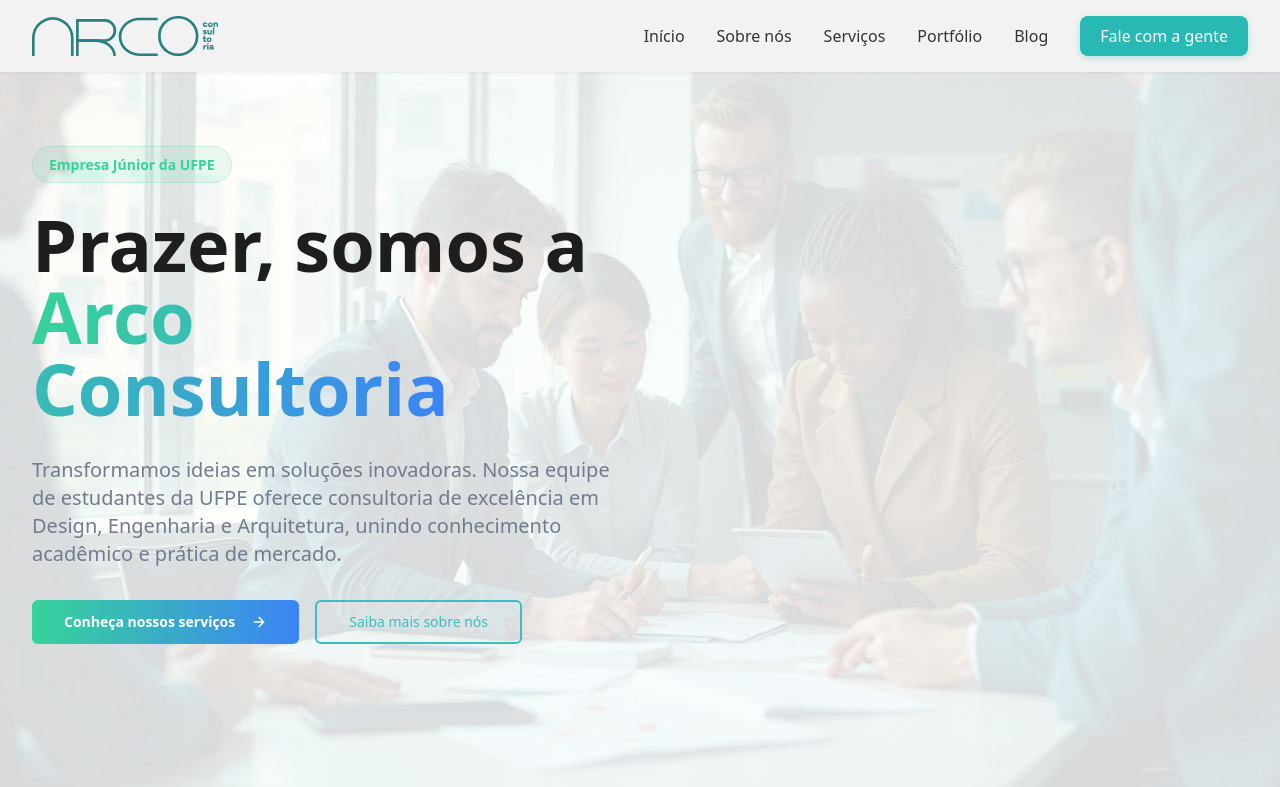
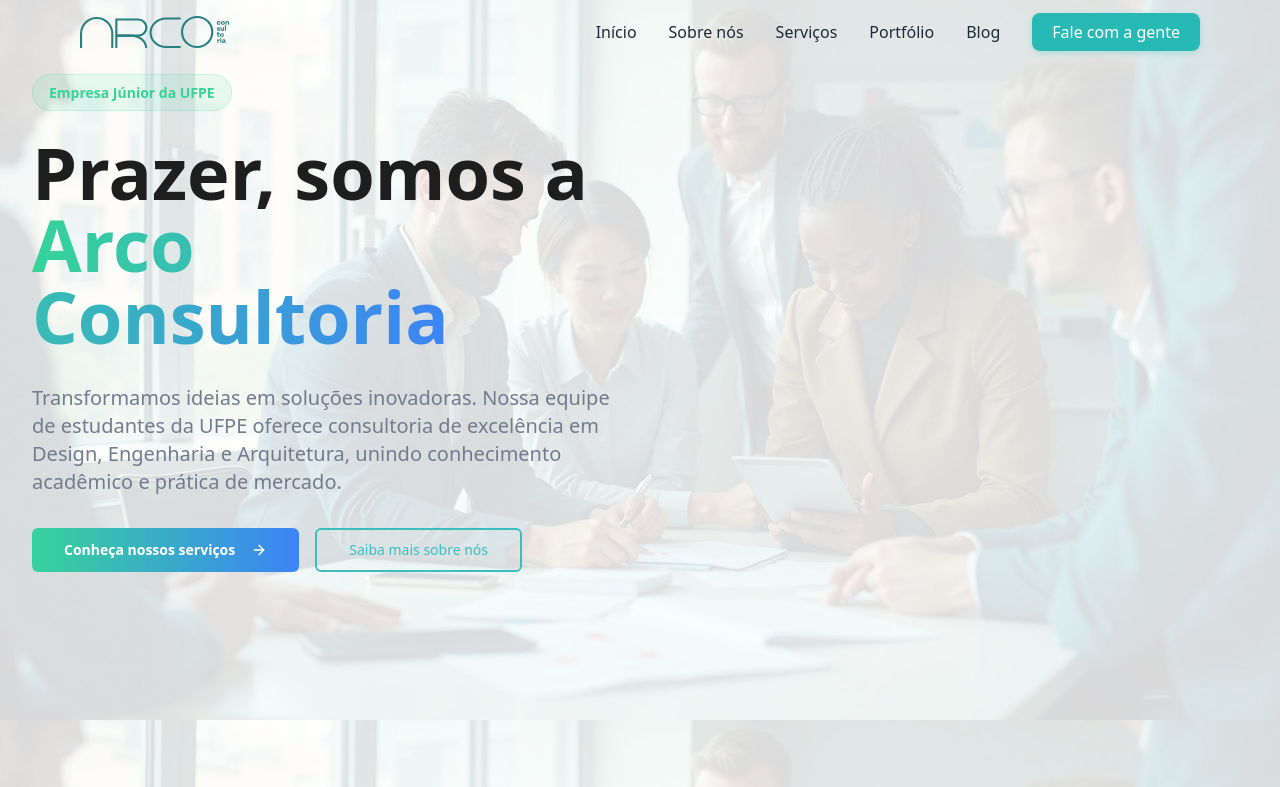
Before and after one commit to projetosseedabit/arco-site-deploy, a Next.js app: page / in a window 1280 px wide. Shown: the top 787 px of the page. Built offline with nearby package versions, Linux system fonts and the light colour scheme.

Commit message:
atualizacao do header

```diff
--- a/src/app/page.tsx
+++ b/src/app/page.tsx
@@ -5,6 +5,7 @@
   return (
     <main>
       <Hero />
+      <Hero />
     </main>
   );
 }
--- a/src/components/Header.tsx
+++ b/src/components/Header.tsx
@@ -1,64 +1,94 @@
 "use client";
 import Image from "next/image";
 import Link from "next/link";
-import { useState } from "react";
+import { useState, useEffect } from "react";
 
 export default function Header() {
   const [menuOpen, setMenuOpen] = useState(false);
+  const [isScrolled, setIsScrolled] = useState(false);
+
+  useEffect(() => {
+    const handleScroll = () => {
+      setIsScrolled(window.scrollY > 10);
+    };
+    window.addEventListener('scroll', handleScroll);
+    return () => {
+      window.removeEventListener('scroll', handleScroll);
+    };
+  }, []);
+
 
   return (
-    <header className="w-full bg-[#f2f2f2] flex items-center justify-between px-20 py-4 shadow-sm relative z-10 md:px-8">
-      {/* Logo */}
+
+    <header className={`w-full flex gap-x-2 top-0 fixed z-50 transition-all duration-300 ease-in-out items-center justify-between px-8 md:px-20 py-4
+    ${isScrolled
+            ? 'bg-white text-gray-800 shadow-lg'
+            : 'bg-white/5 text-gray-800'
+        }`}>
+
+      {/* 1. Logo */}
       <div className="logo">
         <Image
           src="/logoArco.svg"
           alt="Logo Arco"
           width={120}
           height={40}
-          className="h-10 w-auto"
+          className="h-8 w-auto"
         />
       </div>
 
-      {/* Menu Desktop + Mobile */}
+      {/* 2. Menu Desktop + Mobile (ALTERAÇÕES FEITAS AQUI) */}
       <nav
-        className={`${
-          menuOpen ? "flex" : "hidden"
-        } md:flex flex-col md:flex-row items-center md:gap-8 gap-4 md:static absolute top-[70px] left-0 w-full md:w-auto bg-[#f2f2f2] md:bg-transparent shadow-md md:shadow-none px-6 md:px-0 py-4 md:py-0 transition-all`}
+        className={`
+          flex md:flex flex-col md:flex-row items-end md:items-center md:gap-8 gap-4
+          md:static absolute top-16 left-0 w-full md:w-auto
+          bg-[#f2f2f2]/100 md:bg-transparent
+          shadow-md md:shadow-none
+          px-8 md:px-0 py-4 md:py-0
+          transition-all duration-300 ease-in-out
+          ${menuOpen
+            ? 'opacity-100 translate-y-0'
+            : 'opacity-0 -translate-y-4 pointer-events-none'
+          }
+          md:opacity-100 md:translate-y-0 md:pointer-events-auto
+        `}
       >
-        <ul className="flex flex-col md:flex-row list-none gap-4 md:gap-8 text-[#333] font-medium">
-          <li><Link href="#" className="hover:text-[#1d7a7a]">Início</Link></li>
-          <li><Link href="#" className="hover:text-[#1d7a7a]">Sobre nós</Link></li>
-          <li><Link href="#" className="hover:text-[#1d7a7a]">Serviços</Link></li>
-          <li><Link href="#" className="hover:text-[#1d7a7a]">Portfólio</Link></li>
-          <li><Link href="#" className="hover:text-[#1d7a7a]">Blog</Link></li>
-        </ul>
-
-        {/* Botão Contato */}
-        <Link
-          href="#"
-          className="bg-[#28b9b4] text-white px-5 py-2 rounded-lg font-medium shadow-[0_2px_6px_rgba(40,185,180,0.3)] hover:bg-[#22a19b] hover:scale-105 hover:shadow-[0_4px_10px_rgba(34,161,155,0.4)] transition"
-        >
-          Fale com a gente
-        </Link>
+        <ul className="flex flex-col md:flex-row list-none gap-4 md:gap-8 text-[#333] md:text-inherit font-medium">
+          <li><Link href="#" className="hover:text-[#1d7a7a] ">Início</Link></li>
+          <li><Link href="#" className="hover:text-[#1d7a7a] whitespace-nowrap">Sobre nós</Link></li>
+          <li><Link href="#" className="hover:text-[#1d7a7a] whitespace-nowrap">Serviços</Link></li>
+          <li><Link href="#" className="hover:text-[#1d7a7a] whitespace-nowrap">Portfólio</Link></li>
+          <li><Link href="#" className="hover:text-[#1d7a7a] whitespace-nowrap">Blog</Link></li>
+          <li> <Link href="#" className="bg-[#28b9b4] text-white whitespace-nowrap px-5 py-2 rounded-lg font-medium shadow-[0_2px_6px_rgba(40,185,180,0.3)] hover:bg-[#22a19b] hover:scale-105 hover:shadow-[0_4px_10px_rgba(34,161,155,0.4)] transition"
+            >
+            Fale com a gente
+            </Link> </li>
+          </ul>
       </nav>
 
-      {/* Botão Menu Mobile */}
+      {/* 3. Botão Menu Mobile */}
       <div
         className="flex flex-col justify-between w-6 h-4 cursor-pointer md:hidden"
         onClick={() => setMenuOpen(!menuOpen)}
       >
         <span
-          className={`h-[3px] w-full bg-[#333] rounded transition ${
+          className={`h-[3px] w-full rounded transition ${
+            menuOpen ? 'bg-[#333]' : isScrolled ? 'bg-gray-800' : 'bg-gray-800'
+          } ${
             menuOpen ? "rotate-45 translate-y-[7px]" : ""
           }`}
         ></span>
         <span
-          className={`h-[3px] w-full bg-[#333] rounded transition ${
+          className={`h-[3px] w-full rounded transition ${
+            menuOpen ? 'bg-[#333]' : isScrolled ? 'bg-gray-800' : 'bg-gray-800'
+          } ${
             menuOpen ? "opacity-0" : ""
           }`}
         ></span>
         <span
-          className={`h-[3px] w-full bg-[#333] rounded transition ${
+          className={`h-[3px] w-full rounded transition ${
+            menuOpen ? 'bg-[#333]' : isScrolled ? 'bg-gray-800' : 'bg-gray-800'
+          } ${
             menuOpen ? "-rotate-45 -translate-y-[7px]" : ""
           }`}
         ></span>
```
